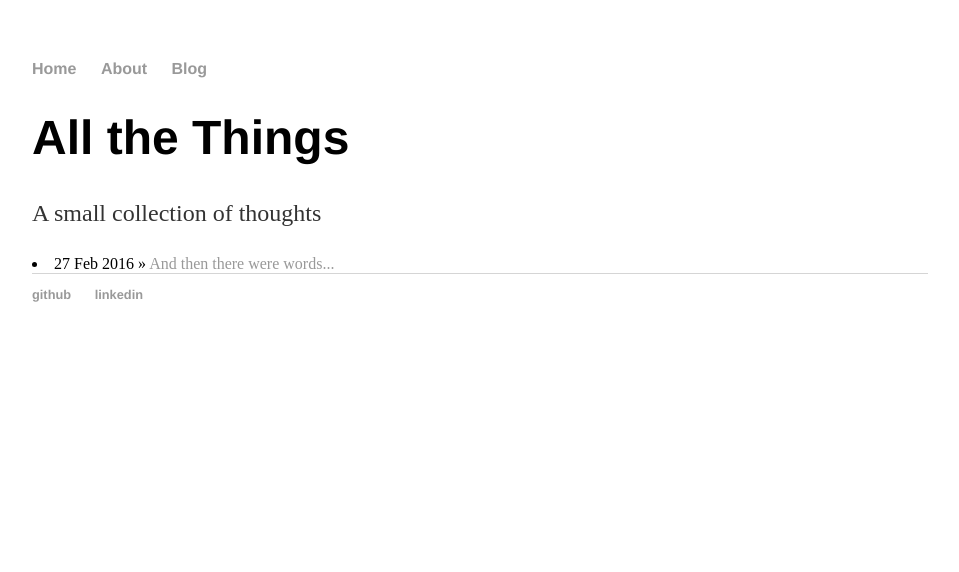
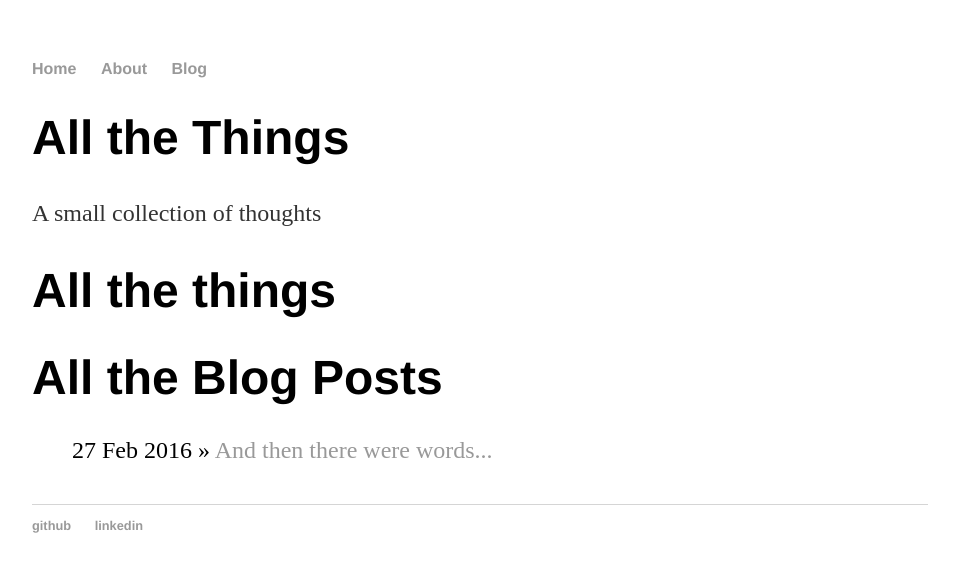
Before and after one commit to nbobhate/nbobhate.github.io, a Jekyll site: the page built from index.html, in a window 1280 px wide. Shown: the top 572 px of the page, without its empty margins (160-1119 px from the left). Built offline with Jekyll 4.4.1, drawn with Linux system fonts in a browser that asks for light colours.

Commit message:
Update index.html

```diff
--- a/index.html
+++ b/index.html
@@ -8,5 +8,10 @@ title: All the things
 </div><!-- /.blurb -->
 
 {% for post in site.posts limit:1 %}
-	<li><span>{{ post.date | date_to_string }}</span> » <a href="{{ post.url }}" title="{{ post.title }}">{{ post.title }}</a></li>
+	<h1>{{ page.title }}</h1>
+	<p class="meta">{{ page.date | date_to_string }}</p>
+
+	<div class="post">
+  		{{ content }}
+	</div>
 {% endfor %}
```
